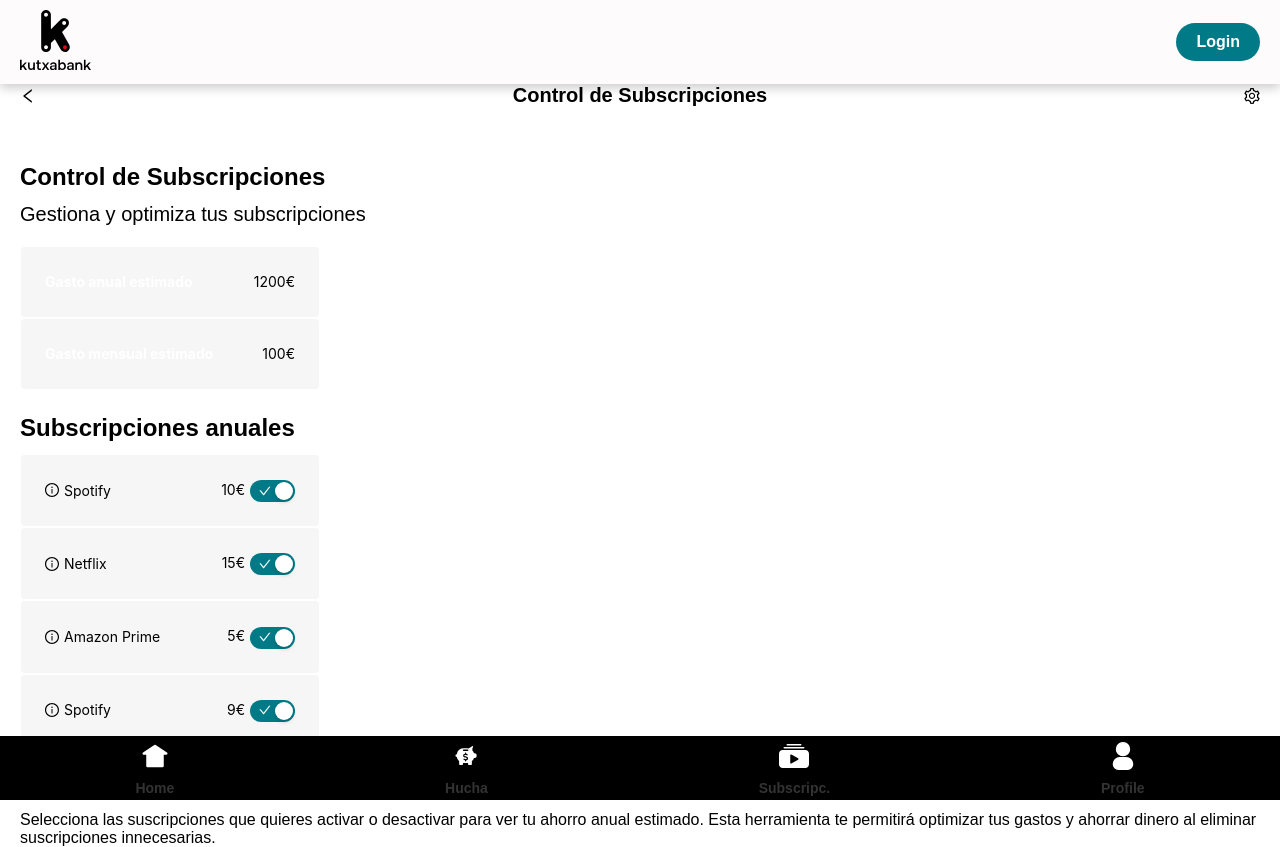
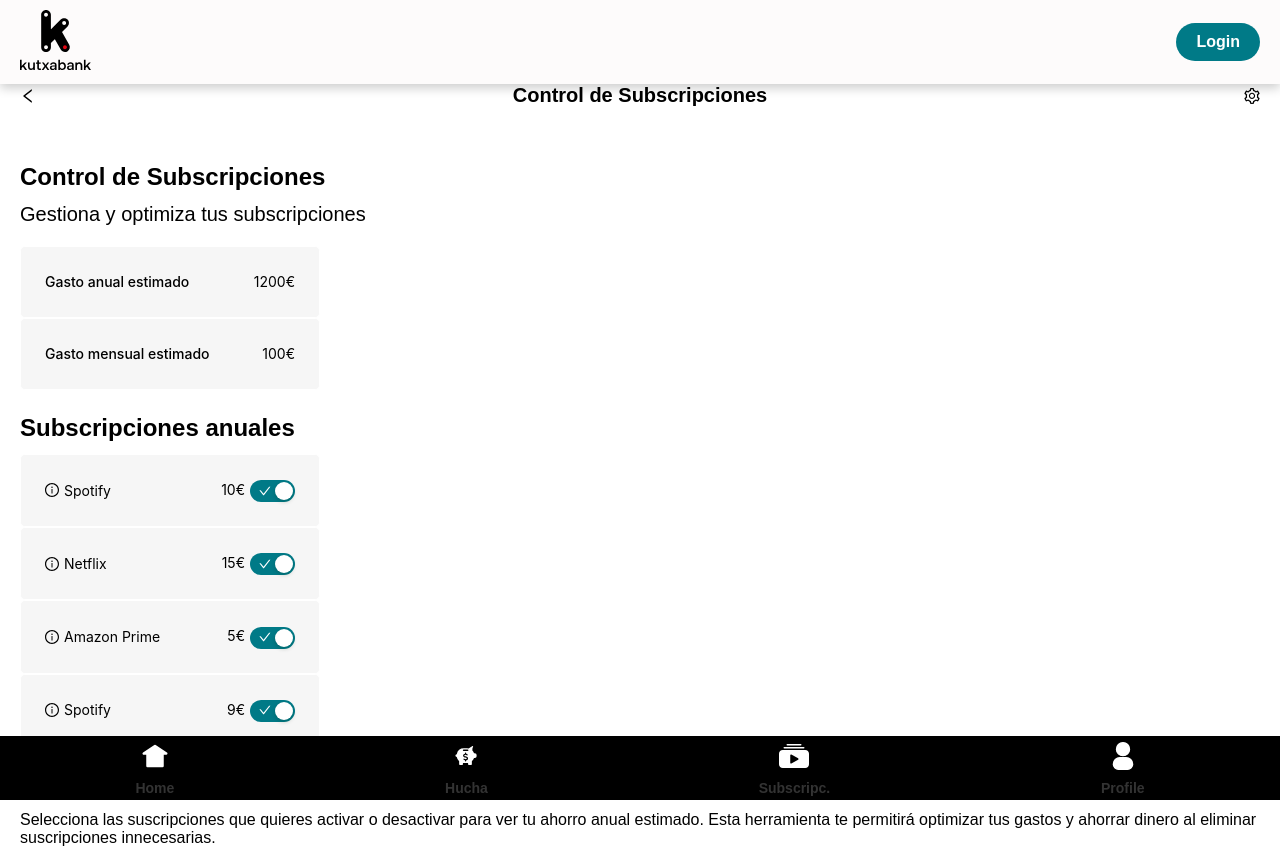
Before and after one commit to denisc911/desafio3front, a React (Vite) app: page /subscriptions in a window 1280 px wide. Built offline with nearby package versions, Linux system fonts and the light colour scheme.

Commit message:
subscription update

```diff
--- a/src/routes/Subscriptions.jsx
+++ b/src/routes/Subscriptions.jsx
@@ -41,13 +41,13 @@
         <h2 className="subtitleBody">Gestiona y optimiza tus subscripciones</h2>
         <Card className="card">
           <div className="cardContent">
-            <b>Gasto anual estimado</b>
+            <p className="cardTitle">Gasto anual estimado</p>
             <p>{counter}€</p>
           </div>
         </Card>
         <Card className="card">
           <div className="cardContent">
-            <b>Gasto mensual estimado</b>
+            <p className="cardTitle">Gasto mensual estimado</p>
             <p>{counter2}€</p>
           </div>
         </Card>
--- a/src/style/subscriptions/Subscriptions.css
+++ b/src/style/subscriptions/Subscriptions.css
@@ -18,6 +18,11 @@
     font-size: 3vh;
     padding:  1em 0 0.5em 0;
 }
+
+.cardTitle{
+    font-weight: 500;
+}
+
 .subtitleBody{
     font-size: 2.5vh;
     font-weight:200;
```
